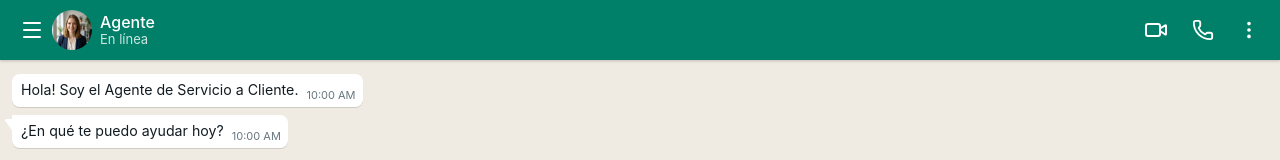
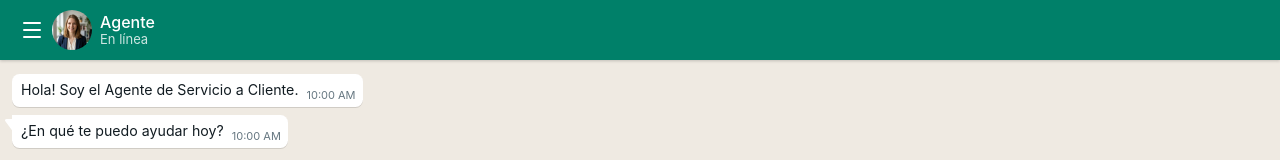
Before and after one commit to DmnCrtSWL/agentes, a Vue app: page / in a window 1280 px wide. Shown: the top 160 px of the page. Built offline with nearby package versions, Linux system fonts and the light colour scheme.

Commit message:
chore: remove header action icons

```diff
--- a/src/components/ChatHeader.vue
+++ b/src/components/ChatHeader.vue
@@ -1,5 +1,5 @@
 <script setup>
-import { Menu, Video, Phone, MoreVertical } from 'lucide-vue-next';
+import { Menu } from 'lucide-vue-next';
 import { ref } from 'vue';
 
 const emit = defineEmits(['selectAgent']);
@@ -54,15 +54,7 @@ defineProps({
     </div>
 
     <div class="right-section">
-      <button class="icon-btn">
-        <Video :size="24" />
-      </button>
-      <button class="icon-btn">
-        <Phone :size="22" />
-      </button>
-      <button class="icon-btn">
-        <MoreVertical :size="22" />
-      </button>
+      <!-- Icons removed -->
     </div>
   </header>
 </template>
```
